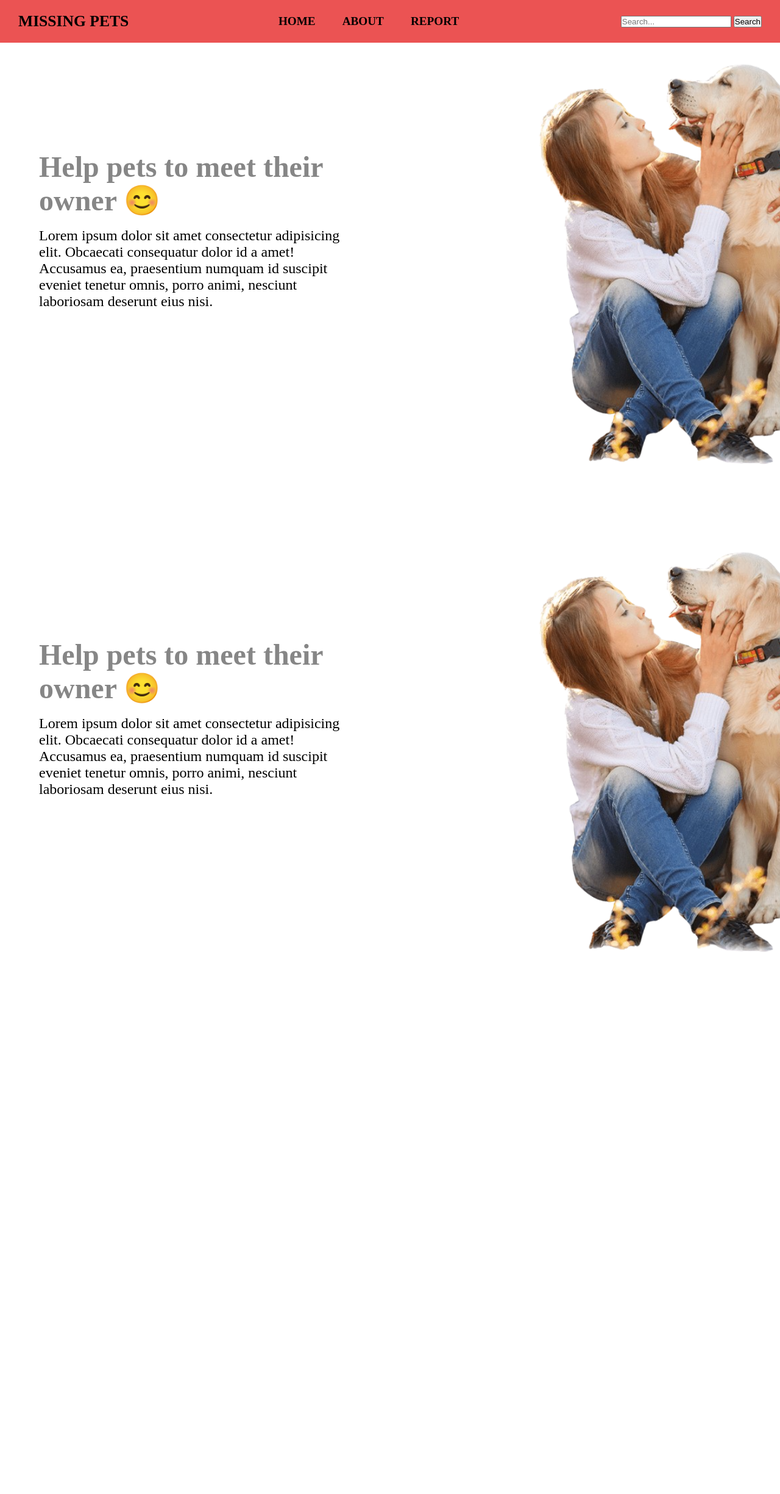
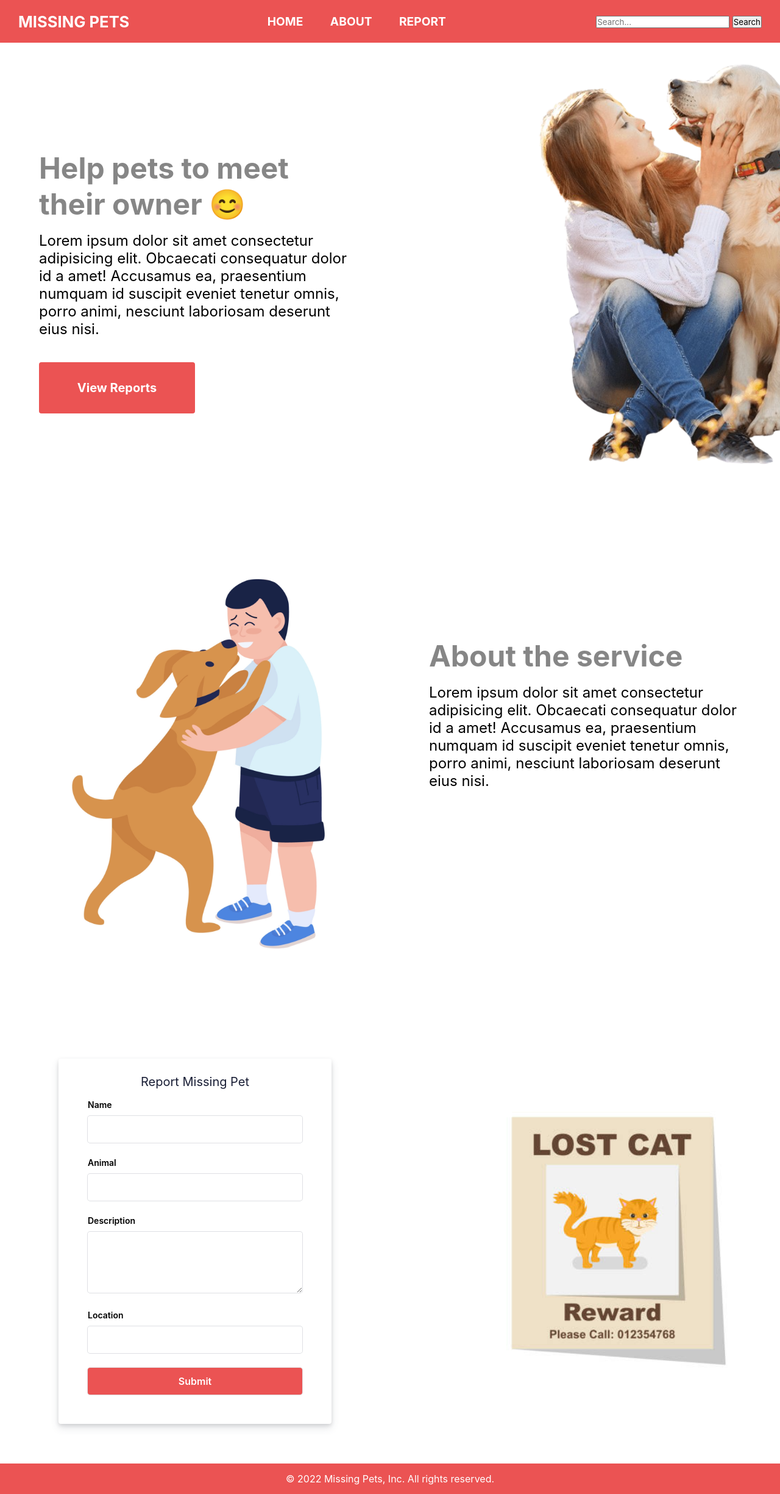
Before and after one commit to MuneebMughal/Missing-Pets, a Node server app: page / in a window 1280 px wide. Shown: the whole page at 61% size. Before the commit the page ends 1561 px from the top, so only its background shows below. Run offline with Node 20, Linux system fonts and the light colour scheme.

Commit message:
Homepage Complete

```diff
--- a/public/css/nav.css
+++ b/public/css/nav.css
@@ -1,6 +1,6 @@
 a {
   text-decoration: none;
-  color: black;
+  color: white;
   font-size: 1.2rem;
   font-weight: bold;
   text-transform: uppercase;
@@ -20,7 +20,7 @@ a {
 
 .logo {
   font-size: 1.6rem;
-  color: black;
+  color: white;
   padding-left: 20px;
 }
 
--- a/public/css/style.css
+++ b/public/css/style.css
@@ -2,6 +2,8 @@
   box-sizing: border-box;
   margin: 0;
   padding: 0;
+  font-family: -apple-system, BlinkMacSystemFont, Segoe UI, Roboto,
+    Helvetica Neue, Ubuntu, sans-serif;
 }
 html {
   scroll-behavior: smooth;
@@ -20,6 +22,12 @@ html {
   background-repeat: no-repeat;
   background-color: white;
 }
+#about .about-img {
+  background-image: url("/images/about-img-2.webp");
+}
+#report .about-img {
+  background-image: url("/images/report.jpeg");
+}
 .about {
   height: 100%;
   width: 50%;
@@ -27,11 +35,114 @@ html {
   flex-direction: column;
   padding: 10rem 4rem;
 }
-.about h1{
+.about h1 {
   font-size: 3rem;
   color: rgb(134, 134, 134);
   padding: 1rem 0;
 }
-.about p{
+.about p {
   font-size: 1.5rem;
 }
+.report-btn {
+  margin-top: 40px;
+  padding: 30px;
+  width: 50%;
+  cursor: pointer;
+  background-color: #eb5353;
+  color: white;
+  outline: none;
+  border: none;
+  font-size: 20px;
+  font-weight: bold;
+  border-radius: 4px;
+}
+.report-form {
+  height: 100%;
+  width: 50%;
+  display: flex;
+  justify-content: center;
+  align-items: center;
+}
+.formbg {
+  margin: 0px auto;
+  width: 100%;
+  max-width: 448px;
+  background: white;
+  border-radius: 4px;
+  box-shadow: rgba(60, 66, 87, 0.12) 0px 7px 14px 0px,
+    rgba(0, 0, 0, 0.12) 0px 3px 6px 0px;
+  padding: 24px 48px;
+}
+.form-title {
+  display: block;
+  font-size: 20px;
+  line-height: 28px;
+  color: #1a1f36;
+  padding-bottom: 15px;
+  text-align: center;
+}
+.form-item {
+  padding-bottom: 24px;
+}
+.form-item label {
+  font-size: 14px;
+  font-weight: 600;
+  display: block;
+  margin-bottom: 10px;
+}
+.form-item input {
+  font-size: 16px;
+  line-height: 28px;
+  padding: 8px 16px;
+  width: 100%;
+  min-height: 44px;
+  border: unset;
+  border-radius: 4px;
+  outline-color: rgb(84 105 212 / 0.5);
+  background-color: rgb(255, 255, 255);
+  box-shadow: rgba(0, 0, 0, 0) 0px 0px 0px 0px, rgba(0, 0, 0, 0) 0px 0px 0px 0px,
+    rgba(0, 0, 0, 0) 0px 0px 0px 0px, rgba(60, 66, 87, 0.16) 0px 0px 0px 1px,
+    rgba(0, 0, 0, 0) 0px 0px 0px 0px, rgba(0, 0, 0, 0) 0px 0px 0px 0px,
+    rgba(0, 0, 0, 0) 0px 0px 0px 0px;
+}
+.form-item textarea {
+  font-size: 16px;
+  line-height: 28px;
+  padding: 8px 16px;
+  width: 100%;
+  min-height: 44px;
+  border: unset;
+  border-radius: 4px;
+  outline-color: rgb(84 105 212 / 0.5);
+  background-color: rgb(255, 255, 255);
+  box-shadow: rgba(0, 0, 0, 0) 0px 0px 0px 0px, rgba(0, 0, 0, 0) 0px 0px 0px 0px,
+    rgba(0, 0, 0, 0) 0px 0px 0px 0px, rgba(60, 66, 87, 0.16) 0px 0px 0px 1px,
+    rgba(0, 0, 0, 0) 0px 0px 0px 0px, rgba(0, 0, 0, 0) 0px 0px 0px 0px,
+    rgba(0, 0, 0, 0) 0px 0px 0px 0px;
+}
+.form-item button {
+  font-size: 16px;
+  line-height: 28px;
+  padding: 8px 16px;
+  width: 100%;
+  min-height: 44px;
+  border: unset;
+  border-radius: 4px;
+  color: white;
+  outline-color: rgb(84 105 212 / 0.5);
+  background-color: #eb5353;
+  box-shadow: rgba(0, 0, 0, 0) 0px 0px 0px 0px, rgba(0, 0, 0, 0) 0px 0px 0px 0px,
+    rgba(0, 0, 0, 0) 0px 0px 0px 0px, rgba(60, 66, 87, 0.16) 0px 0px 0px 1px,
+    rgba(0, 0, 0, 0) 0px 0px 0px 0px, rgba(0, 0, 0, 0) 0px 0px 0px 0px,
+    rgba(0, 0, 0, 0) 0px 0px 0px 0px;
+  font-weight: 600;
+  cursor: pointer;
+}
+footer {
+  height: 50px;
+  display: flex;
+  justify-content: center;
+  align-items: center;
+  background-color: #eb5353;
+  color: white;
+}
--- a/src/views/home.ejs
+++ b/src/views/home.ejs
@@ -19,12 +19,16 @@
           suscipit eveniet tenetur omnis, porro animi, nesciunt laboriosam
           deserunt eius nisi.
         </p>
+        <a href="/reports">
+          <button class="report-btn">View Reports</button>
+        </a>
       </div>
       <div class="about-img"></div>
     </div>
     <div class="section" id="about">
+      <div class="about-img"></div>
       <div class="about">
-        <h1>Help pets to meet their owner 😊</h1>
+        <h1>About the service</h1>
         <p>
           Lorem ipsum dolor sit amet consectetur adipisicing elit. Obcaecati
           consequatur dolor id a amet! Accusamus ea, praesentium numquam id
@@ -32,9 +36,37 @@
           deserunt eius nisi.
         </p>
       </div>
+    </div>
+    <div class="section" id="report">
+      <div class="report-form">
+        <div class="formbg">
+          <div class="form-title">Report Missing Pet</div>
+          <form id="report-from">
+            <div class="form-item">
+              <label>Name</label>
+              <input type="text" />
+            </div>
+            <div class="form-item">
+              <label>Animal</label>
+              <input type="text" />
+            </div>
+            <div class="form-item">
+              <label>Description</label>
+              <textarea rows="3"></textarea>
+            </div>
+            <div class="form-item">
+              <label>Location</label>
+              <input type="text" />
+            </div>
+            <div class="form-item">
+              <button type="button">Submit</button>
+            </div>
+          </form>
+        </div>
+      </div>
       <div class="about-img"></div>
     </div>
-
+    <footer>© 2022 Missing Pets, Inc. All rights reserved.</footer>
     <script src="/js/nav.js"></script>
   </body>
 </html>
--- a/src/views/partials/navbar.ejs
+++ b/src/views/partials/navbar.ejs
@@ -10,7 +10,7 @@
   <div class="nav__link hide">
     <a href="#home">home</a>
     <a href="#about">about</a>
-    <a href="#">report</a>
+    <a href="#report">report</a>
   </div>
   <div class="nav__link hide" >
       <input
```
Also changed, not shown: public/images/about-img-2.webp (added), public/images/report.jpeg (added). Lines whose indentation alone changed are shown as unchanged.
